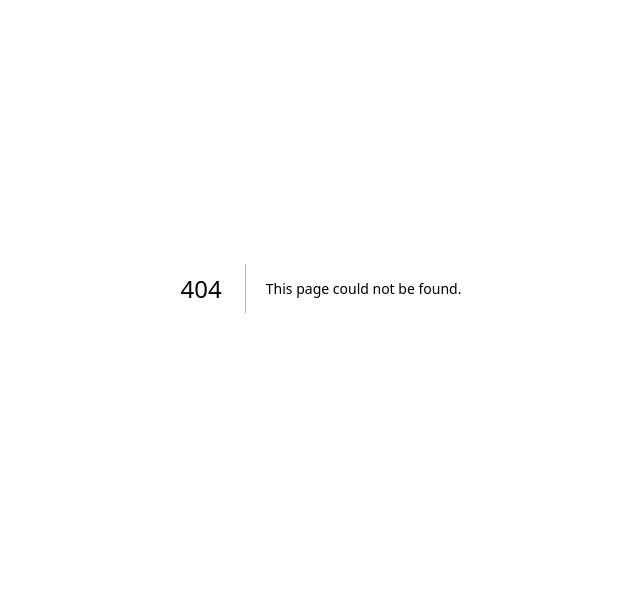
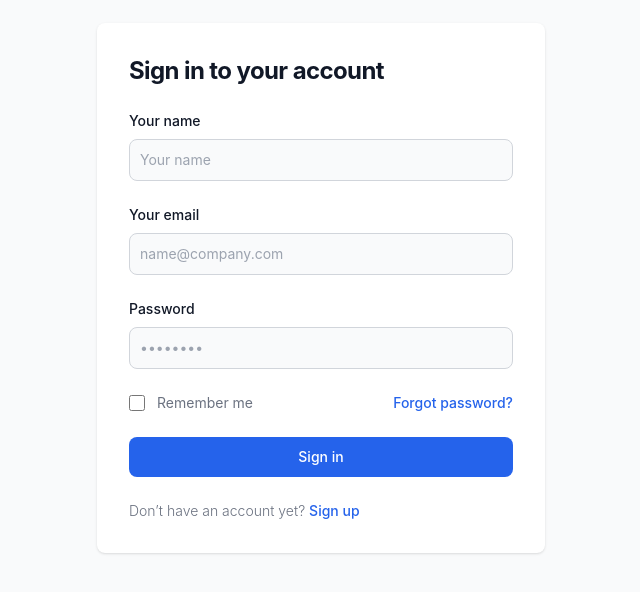
Before and after one commit to Md0727/cbrs_app, a Next.js app: page /contact in a window 1280 px wide. Before the commit this address had no page. Shown: the part 112-704 px from the top of the page, without its empty margins (319-959 px from the left). Built offline with nearby package versions, Linux system fonts and the light colour scheme.

Commit message:
I am added validation

```diff
--- a/package.json
+++ b/package.json
@@ -10,9 +10,11 @@
   },
   "dependencies": {
     "axios": "^1.4.0",
+    "formik": "^2.4.3",
     "next": "13.4.12",
     "react": "18.2.0",
-    "react-dom": "18.2.0"
+    "react-dom": "18.2.0",
+    "yup": "^1.2.0"
   },
   "devDependencies": {
     "autoprefixer": "^10.4.14",
--- /dev/null
+++ b/src/pages/contact.js
@@ -0,0 +1,120 @@
+import React, { useState } from "react";
+import axios from "axios";
+import { useFormik } from "formik";
+import * as Yup from 'yup';
+
+
+const initialValues = {
+  name : "",
+  email : "",
+  password : ""
+}
+
+const SignupSchema = Yup.object().shape({
+    name: Yup.string()
+      .min(2, 'Too Short!')
+      .max(50, 'Too Long!')
+      .required('Please enter your name'),
+    email: Yup.string().email('Invalid email').required('Please enter your email'),
+    password : Yup.string().min(6).required("Please enter your password")
+  });
+
+export default function Home() {
+
+// I am calling api form the server
+const ResigerApi = async (value) => {
+    var formData = new FormData();
+    formData.append('name', value.name);
+    formData.append('email', value.email);
+    formData.append('password', value.password);
+
+    axios({
+        method: "post",
+        url: "https://sndigitech.in/cbrs/api/register",
+        data: formData,
+        headers: {
+        'Content-Type':  `multipart/form-data;`,
+        }
+    }).then((response)=>{
+        console.log(response);
+    }).catch((response)=>{
+        console.log(response);
+    })
+
+}
+
+  const {values, errors, touched, handleBlur, handleChange, handleSubmit} = useFormik({
+    initialValues: initialValues,
+    validationSchema : SignupSchema,
+    onSubmit : ((value) => {
+        ResigerApi(value)
+    })
+  })
+
+
+
+
+  return (
+    <div>
+      <section className="bg-gray-50 dark:bg-gray-900">
+        <div className="flex flex-col items-center justify-center px-6 py-8 mx-auto md:h-screen lg:py-0">
+          <div className="w-full bg-white rounded-lg shadow dark:border md:mt-0 sm:max-w-md xl:p-0 dark:bg-gray-800 dark:border-gray-700">
+            <div className="p-6 space-y-4 md:space-y-6 sm:p-8">
+              <h1 className="text-xl font-bold leading-tight tracking-tight text-gray-900 md:text-2xl dark:text-white">
+                Sign in to your account
+              </h1>
+              <form className="space-y-4 md:space-y-6" action="#" onSubmit={handleSubmit} method="POST">
+                <div>
+                  <label htmlFor="name" className="block mb-2 text-sm font-medium text-gray-900 dark:text-white">Your name</label>
+                  <input type="name"
+                    name="name"
+                    onChange={handleChange}
+                    onBlur={handleBlur}
+                    value={values.name}
+                    id="name" className="bg-gray-50 border border-gray-300 text-gray-900 sm:text-sm rounded-lg focus:ring-primary-600 focus:border-primary-600 block w-full p-2.5 dark:bg-gray-700 dark:border-gray-600 dark:placeholder-gray-400 dark:text-white dark:focus:ring-blue-500 dark:focus:border-blue-500" placeholder="Your name" />
+                    {errors.name && touched.name ? <p className="text-danger">{errors.name}</p> : null}
+                </div>
+                <div>
+                  <label htmlFor="email" className="block mb-2 text-sm font-medium text-gray-900 dark:text-white">Your email</label>
+                  <input type="email"
+                    name="email"
+                    onChange={handleChange}
+                    onBlur={handleBlur}
+                    value={values.email}
+                    id="email" className="bg-gray-50 border border-gray-300 text-gray-900 sm:text-sm rounded-lg focus:ring-primary-600 focus:border-primary-600 block w-full p-2.5 dark:bg-gray-700 dark:border-gray-600 dark:placeholder-gray-400 dark:text-white dark:focus:ring-blue-500 dark:focus:border-blue-500" placeholder="name@company.com" autoComplete="off" />
+                    {errors.email && touched.email ? <p className="text-danger">{errors.email}</p> : null}
+                </div>
+                <div>
+                  <label htmlFor="password" className="block mb-2 text-sm font-medium text-gray-900 dark:text-white">Password</label>
+                  <input type="password"
+                    name="password"
+                    onChange={handleChange}
+                    onBlur={handleBlur}
+                    value={values.password}
+                    id="password" placeholder="••••••••" className="bg-gray-50 border border-gray-300 text-gray-900 sm:text-sm rounded-lg focus:ring-primary-600 focus:border-primary-600 block w-full p-2.5 dark:bg-gray-700 dark:border-gray-600 dark:placeholder-gray-400 dark:text-white dark:focus:ring-blue-500 dark:focus:border-blue-500" autoComplete="off"  />
+                    {errors.password && touched.password ? <p className="text-danger">{errors.password}</p> : null}
+                </div>
+                <div className="flex items-center justify-between">
+                  <div className="flex items-start">
+                    <div className="flex items-center h-5">
+                      <input id="remember" aria-describedby="remember" type="checkbox" className="w-4 h-4 border border-gray-300 rounded bg-gray-50 focus:ring-3 focus:ring-primary-300 dark:bg-gray-700 dark:border-gray-600 dark:focus:ring-primary-600 dark:ring-offset-gray-800" />
+                    </div>
+                    <div className="ml-3 text-sm">
+                      <label htmlFor="remember" className="text-gray-500 dark:text-gray-300">Remember me</label>
+                    </div>
+                  </div>
+                  <a href="#" className="text-sm font-medium text-primary-600 hover:underline dark:text-primary-500">Forgot password?</a>
+                </div>
+                <button type="submit" className="w-full text-white bg-primary-600 hover:bg-primary-700 focus:ring-4 focus:outline-none focus:ring-primary-300 font-medium rounded-lg text-sm px-5 py-2.5 text-center dark:bg-primary-600 dark:hover:bg-primary-700 dark:focus:ring-primary-800">Sign in</button>
+                <p className="text-sm font-light text-gray-500 dark:text-gray-400">
+                  Don’t have an account yet? <a href="#" className="font-medium text-primary-600 hover:underline dark:text-primary-500">Sign up</a>
+                </p>
+              </form>
+            </div>
+          </div>
+        </div>
+      </section>
+
+    </div>
+  )
+}
--- a/src/pages/index.js
+++ b/src/pages/index.js
@@ -43,7 +43,8 @@ export default function Home() {
   // handle submit funtion by the funtion
   const habdlerSubmit = (event) => {
     event.preventDefault();
-    ResigerApi()
+    ResigerApi();
+
   }
 
   return (
```
Also changed, not shown: 1 other file (tests, documents, lock files or other folders).
